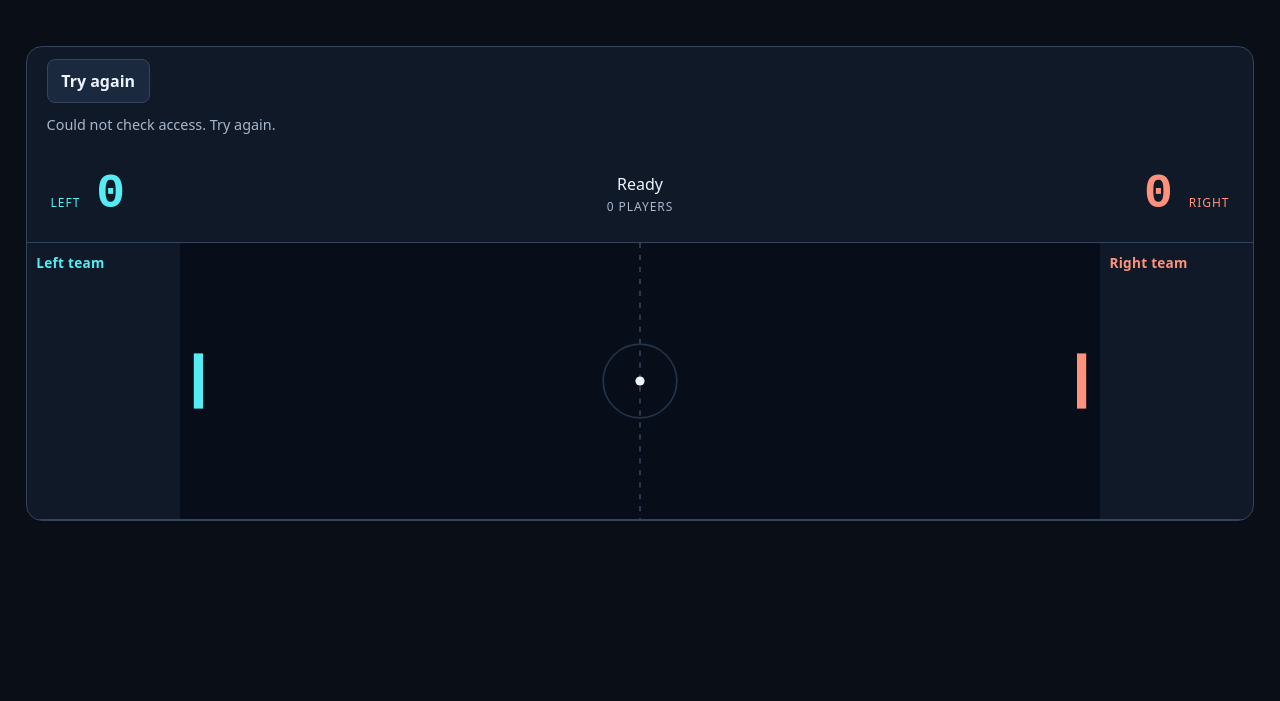
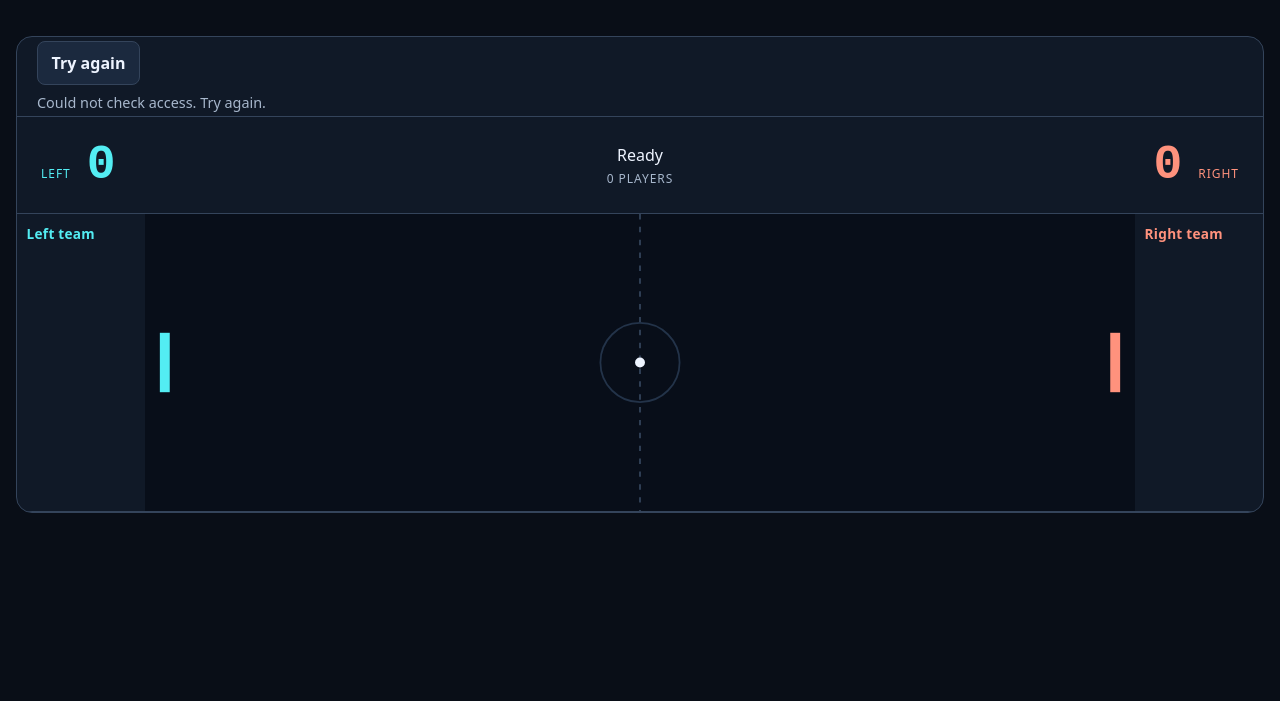
Before and after one commit to tebeco/pongsole, a website: page src/Pongsole.Server/wwwroot/index.html in a window 1280 px wide. Shown: the part 99-800 px from the top of the page. Drawn offline with Linux system fonts and the light colour scheme; no server answers.

Commit message:
style: tighten game header and enlarge the court

```diff
--- a/src/Pongsole.Server/wwwroot/pongsole.css
+++ b/src/Pongsole.Server/wwwroot/pongsole.css
@@ -16,9 +16,9 @@ body { margin: 0; min-width: 250px; }
 button, input { font: inherit; }
 
 .cabinet {
-  width: min(1600px, 100%);
+  width: min(1800px, 100%);
   margin: 0 auto;
-  padding: clamp(1rem, 2vw, 2rem);
+  padding: clamp(.75rem, 1.25vw, 1.5rem);
 }
 
 .masthead, .scoreboard { display: grid; }
@@ -53,10 +53,10 @@ h2 { font-size: 1.05rem; letter-spacing: .02em; }
   display: flex;
   flex-wrap: wrap;
   align-items: center;
-  gap: .75rem 1rem;
-  padding: .75rem clamp(.75rem, 2vw, 1.25rem);
+  gap: .5rem 1rem;
+  padding: .25rem clamp(.75rem, 2vw, 1.25rem);
 }
-.scoreboard { grid-template-columns: minmax(0, 1fr) auto minmax(0, 1fr); gap: .65rem; align-items: center; padding: clamp(.7rem, 2.4vw, 1.5rem); }
+.scoreboard { border-top: 1px solid var(--line); grid-template-columns: minmax(0, 1fr) auto minmax(0, 1fr); gap: .65rem; align-items: center; padding: clamp(.7rem, 2.4vw, 1.5rem); }
 .team { display: flex; flex-wrap: wrap; align-items: baseline; gap: clamp(.3rem, 1.3vw, 1rem); }
 .team span, .match small { font-size: .75rem; letter-spacing: .08em; text-transform: uppercase; }
 .team strong { font: 800 clamp(1.4rem, 5vw, 3rem)/1 ui-monospace, monospace; overflow-wrap: anywhere; }
@@ -66,7 +66,7 @@ h2 { font-size: 1.05rem; letter-spacing: .02em; }
 .match small, .team-label, .key-help { color: var(--muted); }
 .court-layout {
   display: grid;
-  grid-template-columns: clamp(8rem, 12vw, 11rem) minmax(0, 1fr) clamp(8rem, 12vw, 11rem);
+  grid-template-columns: clamp(8rem, 10vw, 10rem) minmax(0, 1fr) clamp(8rem, 10vw, 10rem);
   align-items: start;
   border-block: 1px solid var(--line);
 }
```
